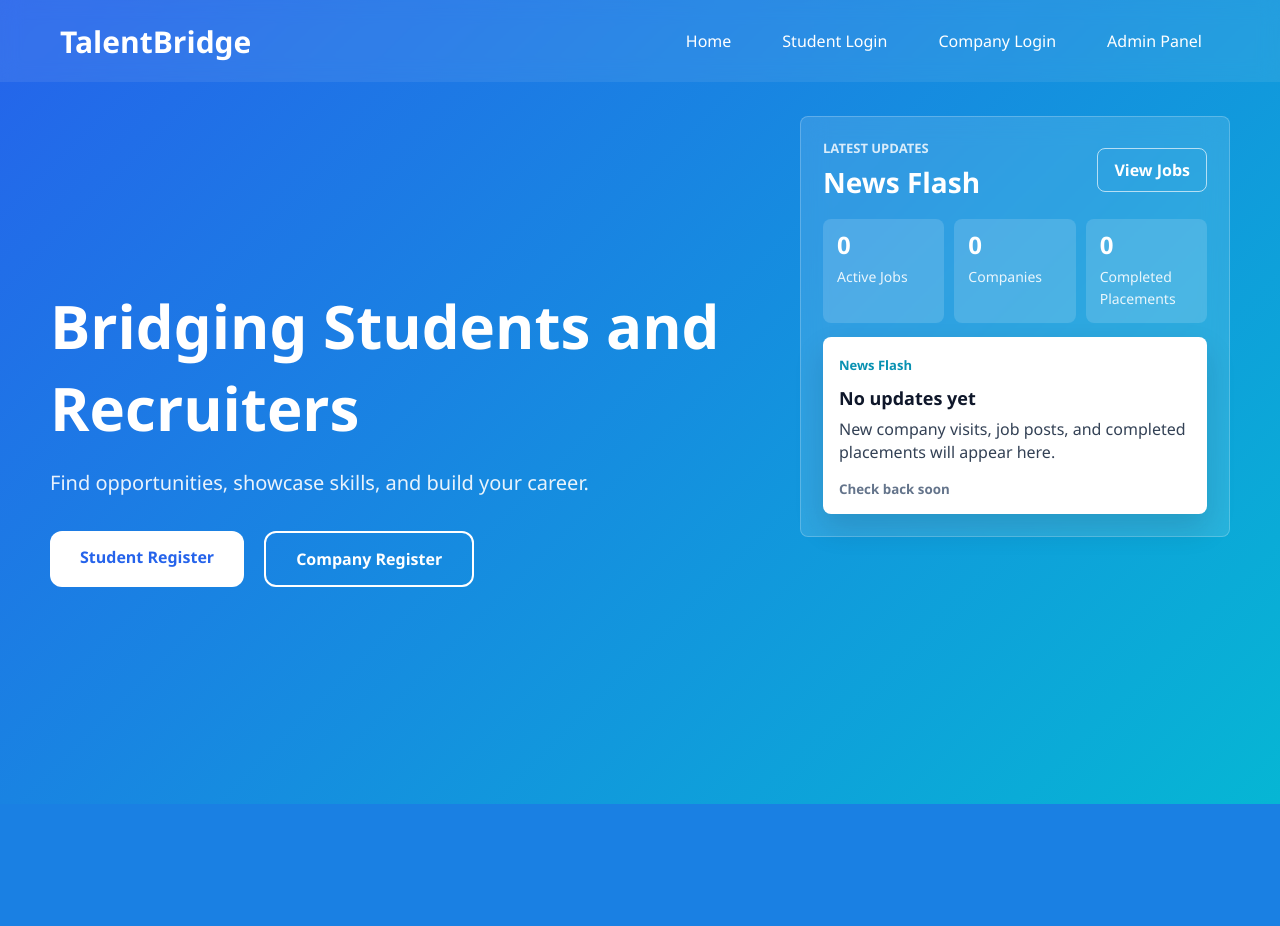
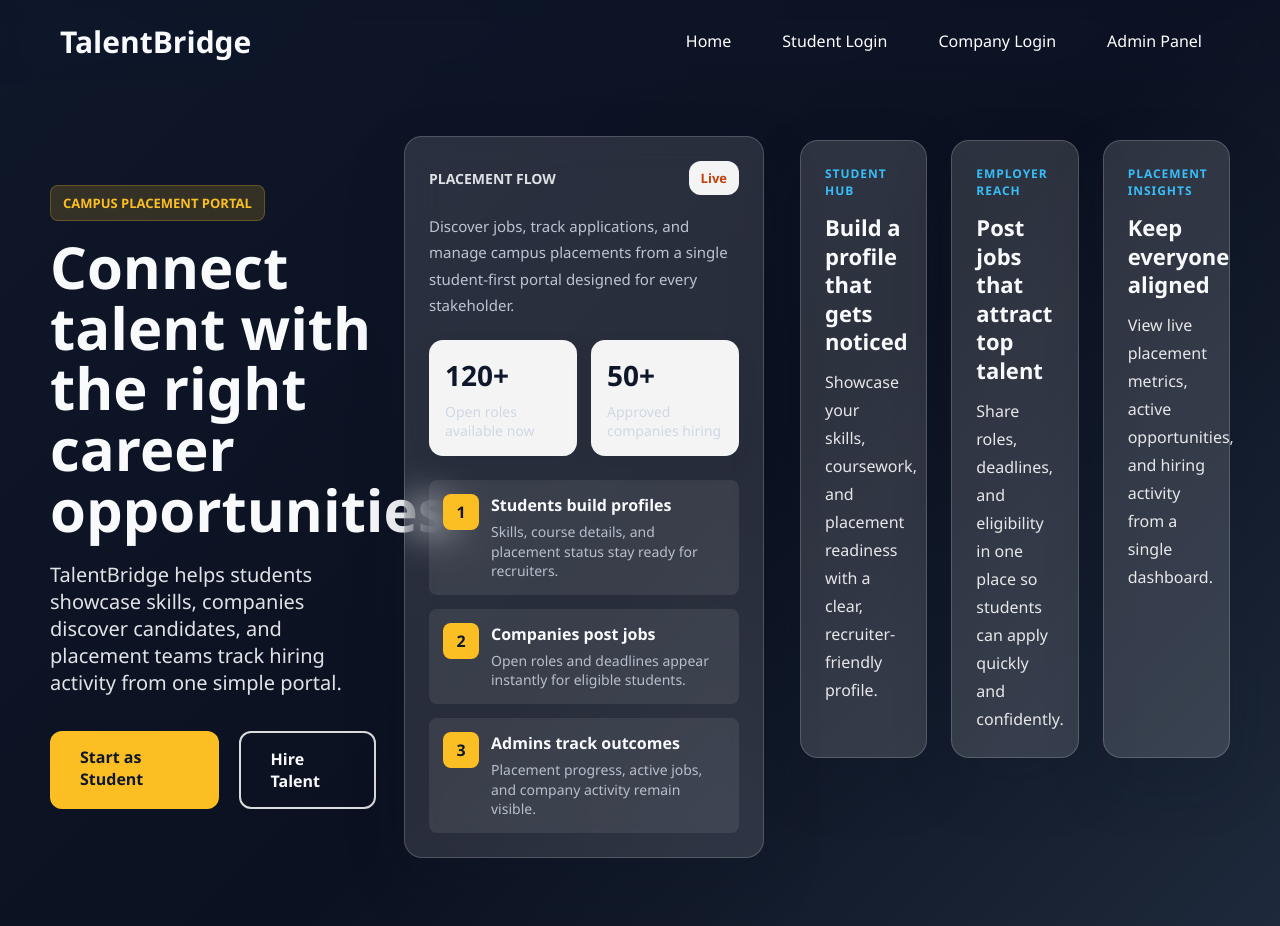
Before and after one commit to gagansa25/TalentBridge, a Flask app: page / in a window 1280 px wide. Before the commit the page ends 804 px from the top, so only its background shows below. Run offline with Flask 3, Linux system fonts and the light colour scheme; data that the repository does not hold is empty; some libraries are stand-ins or nearby versions.

Commit message:
Refactor hero section and add new home styles; enhance layout and introduce CSS variables for improved theming

```diff
--- /dev/null
+++ b/static/css/home.css
@@ -0,0 +1,93 @@
+:root {
+    --bg-start: #0f172a;
+    --bg-end: #1e293b;
+    --panel-bg: rgba(255, 255, 255, 0.12);
+    --panel-border: rgba(255, 255, 255, 0.18);
+    --text-light: #f8fafc;
+    --text-muted: #cbd5e1;
+    --accent: #fbbf24;
+    --accent-dark: #c2410c;
+    --button-bg: #fbbf24;
+    --button-text: #0f172a;
+}
+
+body {
+    background: linear-gradient(135deg, var(--bg-start), #0b1120 55%, var(--bg-end));
+    color: var(--text-light);
+}
+
+.hero-eyebrow {
+    background: rgba(251, 191, 36, 0.16);
+    border-color: rgba(251, 191, 36, 0.25);
+    color: var(--accent);
+}
+
+.hero h1,
+.hero p {
+    color: var(--text-light);
+}
+
+.hero-panel {
+    background: var(--panel-bg);
+    border-color: var(--panel-border);
+}
+
+.panel-header strong {
+    background: rgba(255, 255, 255, 0.95);
+    color: var(--accent-dark);
+}
+
+.panel-intro p,
+.flow-item p,
+.stat-item p {
+    color: var(--text-muted);
+}
+
+.flow-item {
+    background: rgba(255, 255, 255, 0.08);
+}
+
+.flow-item > span {
+    background: var(--button-bg);
+    color: var(--button-text);
+}
+
+.stat-item {
+    background: rgba(255, 255, 255, 0.95);
+}
+
+.btn {
+    background: var(--button-bg);
+    color: var(--button-text);
+}
+
+.btn-outline {
+    border-color: rgba(255, 255, 255, 0.85);
+    color: var(--text-light);
+}
+
+.btn-outline:hover {
+    background: rgba(255, 255, 255, 0.95);
+    color: var(--button-text);
+}
+
+nav {
+    background: rgba(15, 23, 42, 0.36);
+}
+
+nav a:hover {
+    background: rgba(251, 191, 36, 0.14);
+}
+
+.feature-card,
+.home-panel,
+.home-news-section,
+.hero-panel {
+    box-shadow: 0 24px 60px rgba(15, 23, 42, 0.2);
+}
+
+@media (max-width: 900px) {
+    .hero h1 {
+        color: var(--text-light);
+    }
+}
--- a/static/css/style.css
+++ b/static/css/style.css
@@ -66,18 +66,36 @@
 .hero{
     min-height:calc(100vh - 160px);
 
-    display:flex;
-    flex-direction:column;
-    justify-content:center;
-    align-items:flex-start;
+    display:grid;
+    grid-template-columns:minmax(0, 1fr) minmax(280px, 360px);
+    align-content:center;
+    align-items:center;
+    gap:28px;
 
     text-align:left;
 
     padding:20px 0;
 }
 
+.hero-copy{
+    max-width:720px;
+}
+
+.hero-eyebrow{
+    display:inline-block;
+    margin-bottom:16px;
+    padding:8px 12px;
+    background:rgba(255,255,255,.16);
+    border:1px solid rgba(255,255,255,.26);
+    border-radius:8px;
+    font-size:13px;
+    font-weight:800;
+    text-transform:uppercase;
+}
+
 .hero h1{
-    font-size:60px;
+    font-size:58px;
+    line-height:1.05;
     margin-bottom:20px;
 }
 
@@ -86,6 +104,113 @@
     max-width:700px;
     margin-bottom:35px;
     opacity:.9;
+}
+
+.hero-panel{
+    width:100%;
+    padding:24px;
+    background:rgba(255,255,255,.16);
+    border:1px solid rgba(255,255,255,.24);
+    border-radius:18px;
+    backdrop-filter:blur(18px);
+    box-shadow:0 28px 60px rgba(15,23,42,.18);
+}
+
+.panel-header{
+    display:flex;
+    justify-content:space-between;
+    align-items:center;
+    margin-bottom:18px;
+}
+
+.panel-header span{
+    font-size:14px;
+    font-weight:800;
+    text-transform:uppercase;
+    opacity:.88;
+}
+
+.panel-header strong{
+    padding:8px 12px;
+    background:white;
+    color:#0891b2;
+    border-radius:12px;
+    font-size:13px;
+}
+
+.panel-intro{
+    margin-bottom:22px;
+}
+
+.panel-intro p{
+    margin:0;
+    color:rgba(15,23,42,.85);
+    line-height:1.75;
+    font-size:15px;
+}
+
+.stats-list{
+    display:grid;
+    grid-template-columns:repeat(2, minmax(0, 1fr));
+    gap:14px;
+    margin-bottom:24px;
+}
+
+.stat-item{
+    padding:16px;
+    background:white;
+    border-radius:14px;
+    box-shadow:0 10px 22px rgba(15,23,42,.08);
+}
+
+.stat-item strong{
+    display:block;
+    font-size:28px;
+    margin-bottom:8px;
+    color:#0f172a;
+}
+
+.stat-item p{
+    margin:0;
+    color:#475569;
+    font-size:14px;
+}
+
+.flow-list{
+    display:grid;
+    gap:14px;
+}
+
+.flow-item{
+    display:grid;
+    grid-template-columns:36px 1fr;
+    gap:12px;
+    padding:14px;
+    background:rgba(255,255,255,.14);
+    border-radius:8px;
+}
+
+.flow-item > span{
+    width:36px;
+    height:36px;
+    display:grid;
+    place-items:center;
+    background:white;
+    color:#2563eb;
+    border-radius:8px;
+    font-weight:800;
+}
+
+.flow-item h3{
+    margin-bottom:6px;
+    font-size:16px;
+}
+
+.flow-item p{
+    margin:0;
+    font-size:14px;
+    line-height:1.4;
+    opacity:.86;
 }
 
 /* Buttons */
@@ -135,127 +260,6 @@
     color:#2563eb;
 }
 
-/* News Flash */
-
-.news-section{
-    width:100%;
-    margin:0;
-    padding:22px;
-
-    background:rgba(255,255,255,.12);
-    border:1px solid rgba(255,255,255,.22);
-    border-radius:8px;
-    backdrop-filter:blur(12px);
-}
-
-.news-header{
-    display:flex;
-    justify-content:space-between;
-    align-items:center;
-    gap:14px;
-    margin-bottom:18px;
-}
-
-.eyebrow{
-    display:block;
-    margin-bottom:6px;
-    font-size:13px;
-    font-weight:700;
-    letter-spacing:0;
-    text-transform:uppercase;
-    opacity:.82;
-}
-
-.news-header h2{
-    font-size:28px;
-}
-
-.view-jobs{
-    flex:0 0 auto;
-    color:white;
-    text-decoration:none;
-    border:1px solid rgba(255,255,255,.65);
-    border-radius:8px;
-    padding:10px 16px;
-    font-weight:700;
-    transition:.3s;
-}
-
-.view-jobs:hover{
-    background:white;
-    color:#2563eb;
-}
-
-.stats-row{
-    display:grid;
-    grid-template-columns:repeat(3, 1fr);
-    gap:10px;
-    margin-bottom:14px;
-}
-
-.stat-box{
-    padding:14px;
-    background:rgba(255,255,255,.14);
-    border-radius:8px;
-}
-
-.stat-box strong{
-    display:block;
-    font-size:24px;
-    line-height:1;
-    margin-bottom:8px;
-}
-
-.stat-box span{
-    font-size:14px;
-    opacity:.88;
-}
-
-.news-grid{
-    display:grid;
-    grid-template-columns:1fr;
-    gap:12px;
-}
-
-.news-card{
-    min-height:132px;
-    padding:16px;
-    background:white;
-    color:#0f172a;
-    border-radius:8px;
-    box-shadow:0 14px 30px rgba(15,23,42,.14);
-}
-
-.news-card span{
-    display:inline-block;
-    margin-bottom:12px;
-    color:#0891b2;
-    font-size:13px;
-    font-weight:800;
-}
-
-.news-card h3{
-    margin-bottom:8px;
-    font-size:18px;
-}
-
-.news-card p{
-    min-height:0;
-    color:#334155;
-    line-height:1.45;
-}
-
-.news-card small{
-    display:block;
-    margin-top:16px;
-    color:#64748b;
-    font-weight:700;
-}
-
-.empty-news{
-    grid-column:1 / -1;
-}
-
 /* Responsive */
 
 @media(max-width:900px){
@@ -289,19 +293,61 @@
 
     .hero{
         min-height:auto;
-        align-items:center;
+        grid-template-columns:1fr;
         text-align:center;
         padding:34px 0;
     }
 
-    .stats-row{
-        grid-template-columns:1fr;
+    .hero-copy{
+        margin:0 auto;
     }
 
-    .news-header{
-        align-items:flex-start;
-        flex-direction:column;
+    .buttons{
+        justify-content:center;
     }
+
+    .hero-panel{
+        max-width:560px;
+        margin:0 auto;
+        text-align:left;
+    }
+}
+
+.home-features{
+    display:grid;
+    grid-template-columns:repeat(3, minmax(0, 1fr));
+    gap:24px;
+    margin-top:24px;
+}
+
+.feature-card{
+    padding:24px;
+    background:rgba(255,255,255,.14);
+    border-radius:18px;
+    border:1px solid rgba(255,255,255,.18);
+    box-shadow:0 18px 40px rgba(15,23,42,.12);
+}
+
+.feature-card span{
+    display:inline-block;
+    margin-bottom:14px;
+    color:#38bdf8;
+    font-size:12px;
+    font-weight:700;
+    text-transform:uppercase;
+    letter-spacing:.08em;
+}
+
+.feature-card h3{
+    margin:0 0 12px;
+    font-size:22px;
+    line-height:1.3;
+}
+
+.feature-card p{
+    margin:0;
+    line-height:1.75;
+    color:rgba(255,255,255,.88);
 }
 
 @media(max-width:600px){
@@ -318,16 +364,24 @@
         font-size:16px;
     }
 
-    .news-section{
-        width:100%;
-        padding:20px;
+    .hero-eyebrow{
+        font-size:12px;
     }
 
-    .news-header h2{
-        font-size:28px;
+    .flow-item{
+        grid-template-columns:32px 1fr;
     }
 
-    .news-card h3{
-        font-size:19px;
+    .flow-item > span{
+        width:32px;
+        height:32px;
+    }
+
+    .home-features{
+        grid-template-columns:1fr;
+    }
+
+    .stats-list{
+        grid-template-columns:1fr;
     }
 }
--- a/templates/index.html
+++ b/templates/index.html
@@ -5,6 +5,7 @@
     <meta name="viewport" content="width=device-width, initial-scale=1.0">
     <title>TalentBridge</title>
     <link rel="stylesheet" href="{{ url_for('static', filename='css/style.css') }}">
+    <link rel="stylesheet" href="{{ url_for('static', filename='css/home.css') }}">
 </head>
 <body>
 
@@ -33,68 +34,87 @@
 
     <main class="home-layout">
         <section class="hero">
-            <h1>Bridging Students and Recruiters</h1>
-            <p>Find opportunities, showcase skills, and build your career.</p>
+            <div class="hero-copy">
+                <span class="hero-eyebrow">Campus Placement Portal</span>
+                <h1>Connect talent with the right career opportunities.</h1>
+                <p>TalentBridge helps students showcase skills, companies discover candidates, and placement teams track hiring activity from one simple portal.</p>
 
                 <div class="buttons">
-
                     <a href="/register" class="btn">
-                    Student Register
+                        Start as Student
                     </a>
 
                     <a href="/company_register" class="btn-outline">
-                    Company Register
+                        Hire Talent
                     </a>
+                </div>
+            </div>
 
+            <div class="hero-panel" aria-label="Placement process highlights">
+                <div class="panel-header">
+                    <span>Placement Flow</span>
+                    <strong>Live</strong>
+                </div>
+
+                <div class="panel-intro">
+                    <p>Discover jobs, track applications, and manage campus placements from a single student-first portal designed for every stakeholder.</p>
+                </div>
+
+                <div class="stats-list">
+                    <div class="stat-item">
+                        <strong>120+</strong>
+                        <p>Open roles available now</p>
+                    </div>
+                    <div class="stat-item">
+                        <strong>50+</strong>
+                        <p>Approved companies hiring</p>
+                    </div>
+                </div>
+
+                <div class="flow-list">
+                    <div class="flow-item">
+                        <span>1</span>
+                        <div>
+                            <h3>Students build profiles</h3>
+                            <p>Skills, course details, and placement status stay ready for recruiters.</p>
+                        </div>
+                    </div>
+
+                    <div class="flow-item">
+                        <span>2</span>
+                        <div>
+                            <h3>Companies post jobs</h3>
+                            <p>Open roles and deadlines appear instantly for eligible students.</p>
+                        </div>
+                    </div>
+
+                    <div class="flow-item">
+                        <span>3</span>
+                        <div>
+                            <h3>Admins track outcomes</h3>
+                            <p>Placement progress, active jobs, and company activity remain visible.</p>
+                        </div>
+                    </div>
+                </div>
             </div>
         </section>
 
-        <section class="news-section">
-            <div class="news-header">
-                <div>
-                    <span class="eyebrow">Latest Updates</span>
-                    <h2>News Flash</h2>
-                </div>
-
-                <a href="/jobs" class="view-jobs">View Jobs</a>
-            </div>
-
-            <div class="stats-row">
-                <div class="stat-box">
-                    <strong>{{ stats.active_jobs }}</strong>
-                    <span>Active Jobs</span>
-                </div>
-
-                <div class="stat-box">
-                    <strong>{{ stats.companies }}</strong>
-                    <span>Companies</span>
-                </div>
-
-                <div class="stat-box">
-                    <strong>{{ stats.placed_students }}</strong>
-                    <span>Completed Placements</span>
-                </div>
-            </div>
-
-            <div class="news-grid">
-                {% if news_items %}
-                    {% for item in news_items %}
-                        <article class="news-card">
-                            <span>{{ item.label }}</span>
-                            <h3>{{ item.title }}</h3>
-                            <p>{{ item.detail }}</p>
-                            <small>{{ item.meta }}</small>
+        <section class="home-features">
+            <article class="feature-card">
+                <span>Student Hub</span>
+                <h3>Build a profile that gets noticed</h3>
+                <p>Showcase your skills, coursework, and placement readiness with a clear, recruiter-friendly profile.</p>
             </article>
-                    {% endfor %}
-                {% else %}
-                    <article class="news-card empty-news">
-                        <span>News Flash</span>
-                        <h3>No updates yet</h3>
-                        <p>New company visits, job posts, and completed placements will appear here.</p>
-                        <small>Check back soon</small>
+            <article class="feature-card">
+                <span>Employer Reach</span>
+                <h3>Post jobs that attract top talent</h3>
+                <p>Share roles, deadlines, and eligibility in one place so students can apply quickly and confidently.</p>
             </article>
-                {% endif %}
-            </div>
+            <article class="feature-card">
+                <span>Placement Insights</span>
+                <h3>Keep everyone aligned</h3>
+                <p>View live placement metrics, active opportunities, and hiring activity from a single dashboard.</p>
+            </article>
         </section>
     </main>
 
```
Lines whose indentation alone changed are shown as unchanged.
